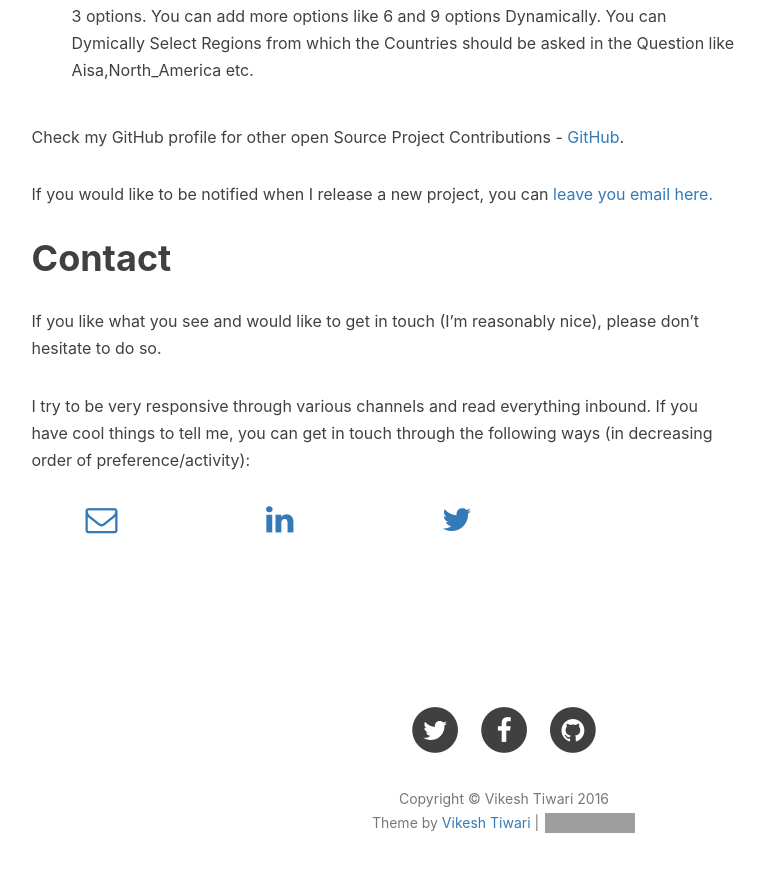
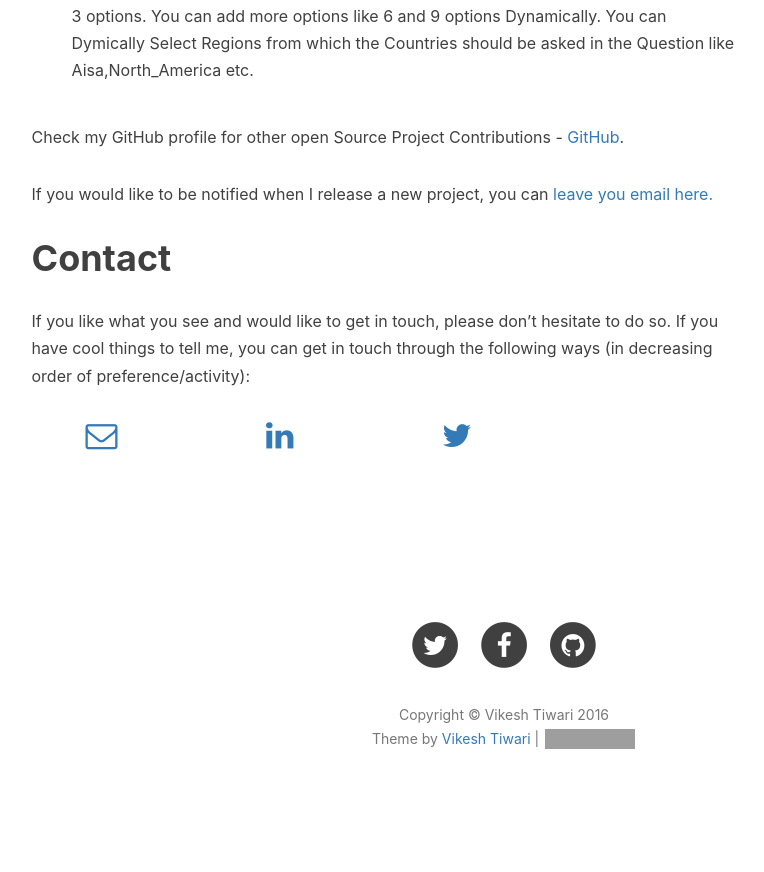
Before and after one commit to nish-d/vicky002.github.io, a Jekyll site: the page built from about.md, in a window 1280 px wide and 900 px high, scrolled down 3358 px. Shown: the top 872 px of the window, without its empty margins (136-900 px from the left). Built offline with Jekyll 4.4.1, drawn with Linux system fonts in a browser that asks for light colours; nearby versions of some CDN libraries; some web fonts are replaced; comment, search, counter and statistics services are not loaded; after the commit the page ends 4173 px from its top, so only the background shows below that; grey boxes are pictures that could not be loaded.

Commit message:
small change

```diff
--- a/about.md
+++ b/about.md
@@ -148,9 +148,7 @@ If you would like to be notified when I release a new project, you can [leave yo
 
 # Contact
 
-If you like what you see and would like to get in touch (I'm reasonably nice), please don't hesitate to do so.
-
-I try to be very responsive through various channels and read everything inbound. If you have cool things to tell me, you can get in touch through the following ways (in decreasing order of preference/activity):
+If you like what you see and would like to get in touch, please don't hesitate to do so. If you have cool things to tell me, you can get in touch through the following ways (in decreasing order of preference/activity):
 
 <div class="col-1-3">
 &nbsp;&nbsp;&nbsp;&nbsp;&nbsp;&nbsp;&nbsp;&nbsp;&nbsp;&nbsp;&nbsp;
```
